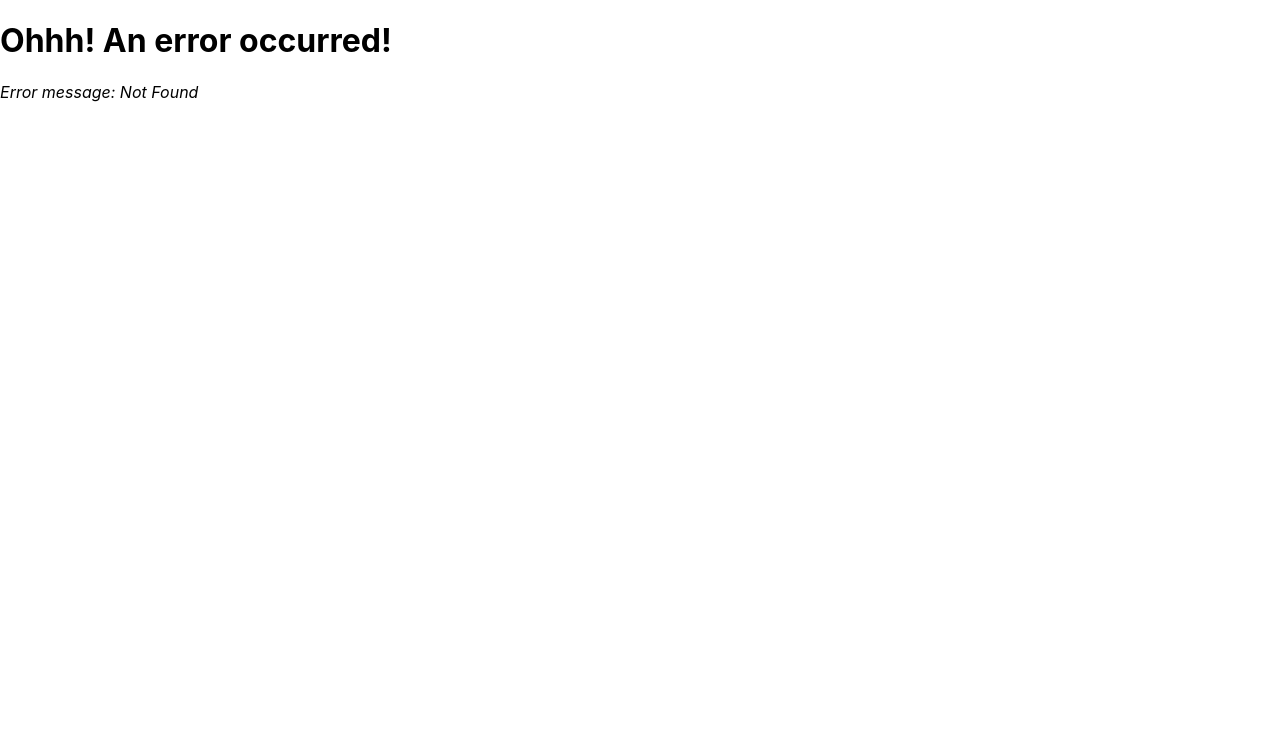
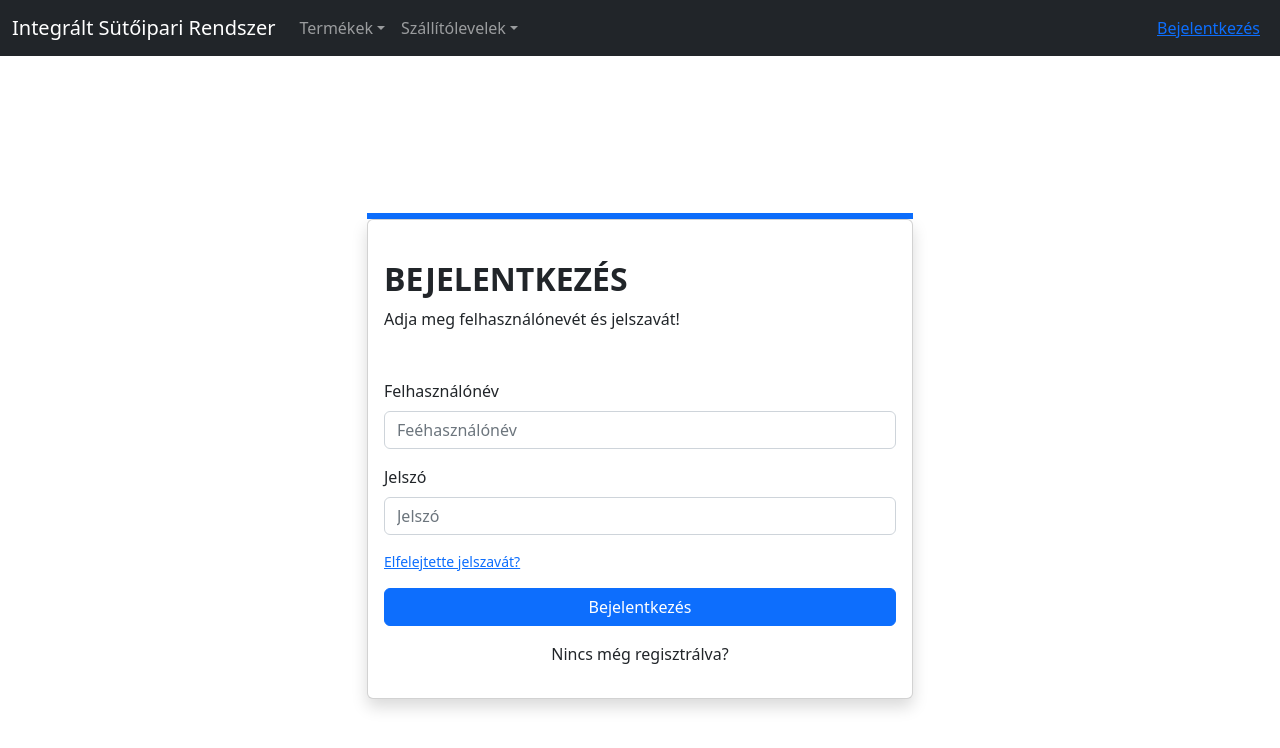
Before and after one commit to MiMi0001/ISR, a React (Create React App) app in the folder frontend/: page /login in a window 1280 px wide. Before the commit this address had no page. Shown: the top 748 px of the page. Built offline with nearby package versions, Linux system fonts and the light colour scheme.

Commit message:
Replace MaterialUI /w react-bootstrap, create MainNavBar

```diff
--- a/frontend/package.json
+++ b/frontend/package.json
@@ -3,15 +3,14 @@
   "version": "0.1.0",
   "private": true,
   "dependencies": {
-    "@emotion/react": "^11.11.0",
-    "@emotion/styled": "^11.11.0",
-    "@mui/material": "^5.13.0",
     "@testing-library/jest-dom": "^5.16.5",
     "@testing-library/react": "^13.4.0",
     "@testing-library/user-event": "^13.5.0",
+    "bootstrap": "^5.2.3",
     "localforage": "^1.10.0",
     "match-sorter": "^6.3.1",
     "react": "^18.2.0",
+    "react-bootstrap": "^2.7.4",
     "react-dom": "^18.2.0",
     "react-router-dom": "^6.11.1",
     "react-scripts": "5.0.1",
--- a/frontend/public/index.html
+++ b/frontend/public/index.html
@@ -5,6 +5,7 @@
     <link rel="icon" href="%PUBLIC_URL%/favicon.ico" />
     <meta name="viewport" content="width=device-width, initial-scale=1" />
     <meta name="theme-color" content="#000000" />
+    <meta name="viewport" content="initial-scale=1, width=device-width" />
     <meta
       name="description"
       content="Web site created using create-react-app"
--- a/frontend/src/components/ISRApp.js
+++ b/frontend/src/components/ISRApp.js
@@ -1,5 +1,15 @@
-import React from "react";
+import React, {useState} from "react";
+import {MainNavBar} from "./MainNavBar";
+import {Outlet} from "react-router-dom";
+
 
 export function ISRApp(){
-    return <h1> This will be the ISR app! </h1>
+    return  <div>
+                <div>
+                    <MainNavBar/>
+                </div>
+                <div>
+                    <Outlet/>
+                </div>
+            </div>
 }
--- /dev/null
+++ b/frontend/src/components/Login.js
@@ -0,0 +1,64 @@
+import { Col, Button, Row, Container, Card, Form } from "react-bootstrap";
+
+export function Login() {
+    return (
+        <div>
+            <Container>
+                <Row className="vh-100 d-flex justify-content-center align-items-center">
+                    <Col md={8} lg={6} xs={12}>
+                        <div className="border border-3 border-primary"></div>
+                        <Card className="shadow">
+                            <Card.Body>
+                                <div className="mb-3 mt-md-4">
+                                    <h2 className="fw-bold mb-2 text-uppercase ">Bejelentkezés</h2>
+                                    <p className=" mb-5">Adja meg felhasználónevét és jelszavát!</p>
+                                    <div className="mb-3">
+                                        <Form>
+                                            <Form.Group className="mb-3" controlId="formBasicEmail">
+                                                <Form.Label className="text-center">
+                                                    Felhasználónév
+                                                </Form.Label>
+                                                <Form.Control type="email" placeholder="Feéhasználónév" />
+                                            </Form.Group>
+
+                                            <Form.Group
+                                                className="mb-3"
+                                                controlId="formBasicPassword"
+                                            >
+                                                <Form.Label>Jelszó</Form.Label>
+                                                <Form.Control type="password" placeholder="Jelszó" />
+                                            </Form.Group>
+                                            <Form.Group
+                                                className="mb-3"
+                                                controlId="formBasicCheckbox"
+                                            >
+                                                <p className="small">
+                                                    <a className="text-primary" href="#!">
+                                                        Elfelejtette jelszavát?
+                                                    </a>
+                                                </p>
+                                            </Form.Group>
+                                            <div className="d-grid">
+                                                <Button variant="primary" type="submit">
+                                                    Bejelentkezés
+                                                </Button>
+                                            </div>
+                                        </Form>
+                                        <div className="mt-3">
+                                            <p className="mb-0  text-center">
+                                                Nincs még regisztrálva?{" "}
+                                                {/*<a href="{''}" className="text-primary fw-bold">*/}
+                                                {/*    Sign Up*/}
+                                                {/*</a>*/}
+                                            </p>
+                                        </div>
+                                    </div>
+                                </div>
+                            </Card.Body>
+                        </Card>
+                    </Col>
+                </Row>
+            </Container>
+        </div>
+    );
+}
--- /dev/null
+++ b/frontend/src/components/MainNavBar.js
@@ -0,0 +1,70 @@
+import React, {useState} from "react";
+import {Link} from "react-router-dom";
+import ButtonGroup from 'react-bootstrap/ButtonGroup';
+import Dropdown from 'react-bootstrap/Dropdown';
+import DropdownButton from 'react-bootstrap/DropdownButton';
+import Container from 'react-bootstrap/Container';
+import Nav from 'react-bootstrap/Nav';
+import Navbar from 'react-bootstrap/Navbar';
+import NavDropdown from 'react-bootstrap/NavDropdown';
+
+
+
+
+
+export function MainNavBar() {
+    return (
+        <Navbar variant="dark" bg="dark" expand="lg">
+            <Container fluid>
+                <Navbar.Brand href="#home">Integrált Sütőipari Rendszer</Navbar.Brand>
+                <Navbar.Toggle aria-controls="navbar-dark-example" />
+                <Navbar.Collapse id="navbar-dark-example">
+                    <Nav className="me-auto">
+                        <NavDropdown
+                            id="nav-dropdown-dark-example"
+                            title="Termékek"
+                            menuVariant="dark"
+                        >
+                            <NavDropdown.Item><Link to={"/products_list"}>Lista</Link></NavDropdown.Item>
+                            <NavDropdown.Item href="#action/3.2">Another action </NavDropdown.Item>
+                            <NavDropdown.Item href="#action/3.3">Something</NavDropdown.Item>
+                            <NavDropdown.Divider />
+                            <NavDropdown.Item href="#action/3.4">
+                                Separated link
+                            </NavDropdown.Item>
+                        </NavDropdown>
+
+                        <NavDropdown id="nav-dropdown-dark-example" title="Szállítólevelek" menuVariant="dark">
+                            <NavDropdown.Item><Link to={"/products_list"}>Csigafej</Link></NavDropdown.Item>
+                        </NavDropdown>
+                    </Nav>
+
+                    <Nav>
+                        <Nav.Link ><Link to={"/login"}>Bejelentkezés</Link></Nav.Link>
+                    </Nav>
+
+
+
+                </Navbar.Collapse>
+            </Container>
+        </Navbar>
+    );
+}
+
+
+
+export function MainNavBar2() {
+    return (
+    <Dropdown>
+        <Dropdown.Toggle variant="dark" id="dropdown-basic">
+            Termékek
+        </Dropdown.Toggle>
+
+        <Dropdown.Menu variant="dark">
+            <Dropdown.Item><Link to={"/products_list"}>Lista</Link></Dropdown.Item>
+            <Dropdown.Item href="#/action-2">Valami 1</Dropdown.Item>
+            <Dropdown.Item href="#/action-3">Valami 2</Dropdown.Item>
+        </Dropdown.Menu>
+    </Dropdown>
+);
+}
--- /dev/null
+++ b/frontend/src/components/products/ProductsLists.js
@@ -0,0 +1,8 @@
+import {Link} from "react-router-dom";
+import React from "react";
+
+export function ProductsList() {
+    return <div>
+        <h1> Products List </h1>
+    </div>
+}
```
Also changed, not shown: frontend/src/index.js (+16 -8 lines), 1 other file (tests, documents, lock files or other folders).
